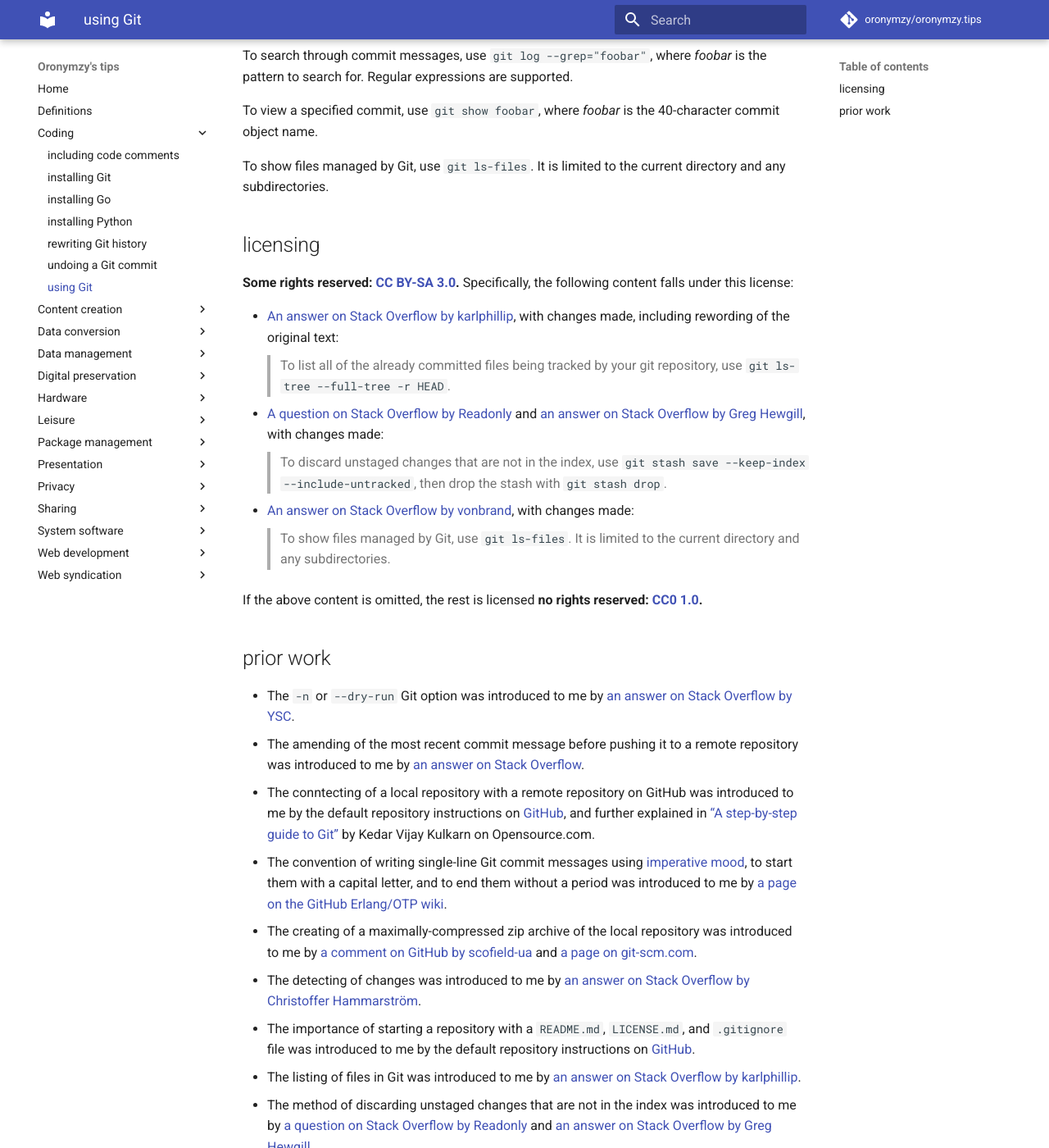
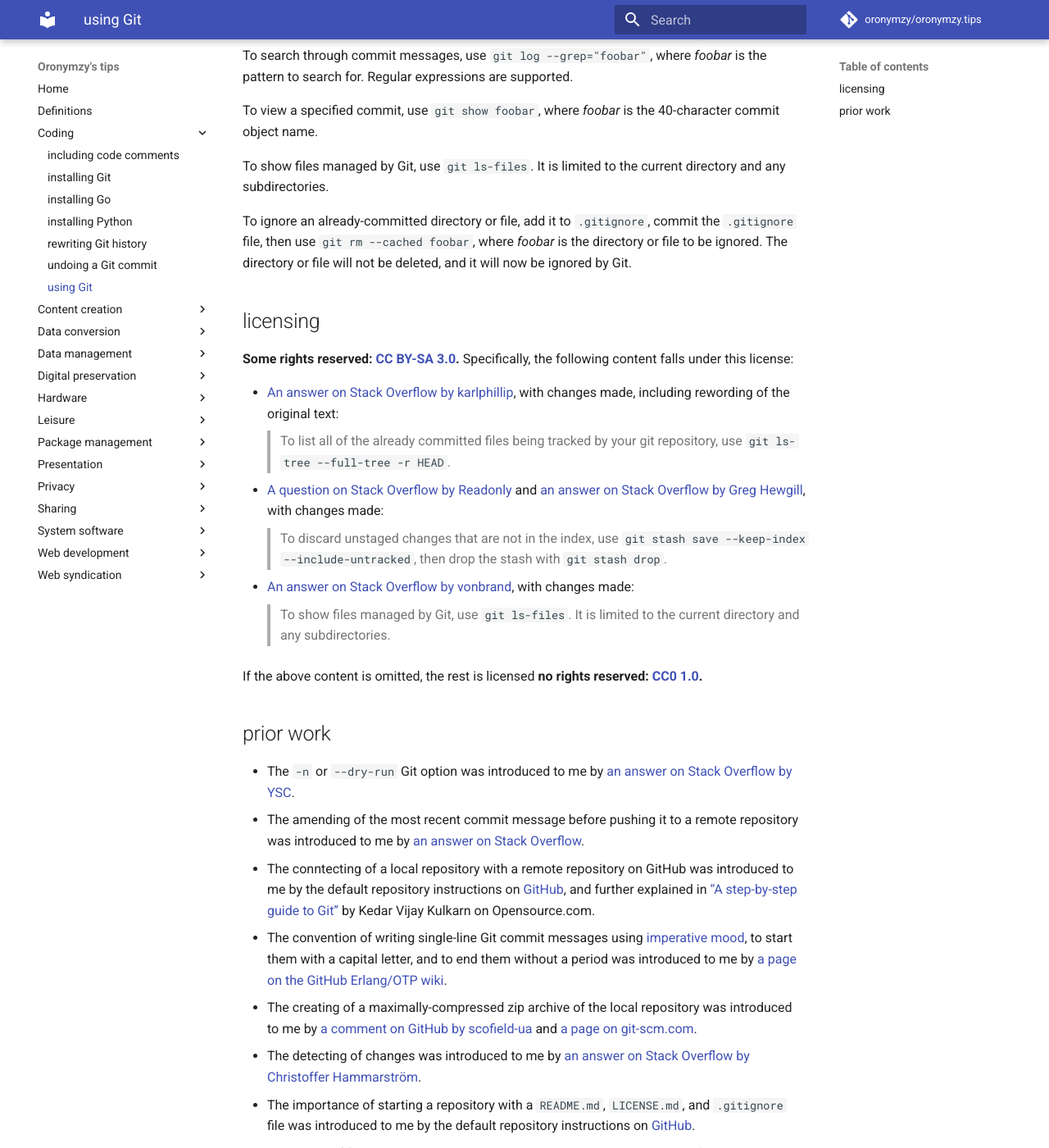
Before and after one commit to oronymzy/tips, an MkDocs documentation site: the page built from docs/usngGit.md, in a window 1280 px wide and 1400 px high, scrolled down 985 px. Shown: the whole window at 82% size. Built offline with MkDocs 1.6.1 and Material for MkDocs 9.7.7, drawn with Linux system fonts in a browser that asks for light colours; comment, search, counter and statistics services are not loaded; some of the changed text lies outside the part shown.

Commit message:
Add method of ignoring an already-committed directory or file

```diff
--- a/docs/usngGit.md
+++ b/docs/usngGit.md
@@ -23,6 +23,8 @@ To view a specified commit, use `git show foobar`, where *foobar* is the 40-char
 
 To show files managed by Git, use `git ls-files`. It is limited to the current directory and any subdirectories.
 
+To ignore an already-committed directory or file, add it to `.gitignore`, commit the `.gitignore` file, then use `git rm --cached foobar`, where *foobar* is the directory or file to be ignored. The directory or file will not be deleted, and it will now be ignored by Git.
+
 ## licensing
 **Some rights reserved: [CC BY-SA 3.0](https://creativecommons.org/licenses/by-sa/3.0/).** Specifically, the following content falls under this license:
 
@@ -45,6 +47,7 @@ If the above content is omitted, the rest is licensed **no rights reserved: [CC0
 - The importance of starting a repository with a `README.md`, `LICENSE.md`, and `.gitignore` file was introduced to me by the default repository instructions on [GitHub](https://github.com/).
 - The listing of files in Git was introduced to me by [an answer on Stack Overflow by karlphillip](https://stackoverflow.com/questions/8533202/list-files-in-local-git-repo/8533413#8533413).
 - The method of discarding unstaged changes that are not in the index was introduced to me by [a question on Stack Overflow by Readonly](https://stackoverflow.com/questions/52704/how-do-i-discard-unstaged-changes-in-git) and [an answer on Stack Overflow by Greg Hewgill](https://stackoverflow.com/questions/52704/how-do-i-discard-unstaged-changes-in-git/52719#52719).
+- The method of ignoring an already-committed directory or file was introduced to me by [an answer on Stack Overflow by manojlds](https://stackoverflow.com/questions/6535362/gitignore-after-commit/6535459#6535459).
 - The method of searching through commit messages was introduced to me by [an answer on Stack Overflow by hobbs](https://stackoverflow.com/questions/3826748/how-to-search-in-commit-messages-using-command-line/3826800#3826800).
 - The method of viewing a specified commit was introduced to me by [an answer on Stack Overflow by Graham Borland](https://stackoverflow.com/questions/7663451/view-a-specific-git-commit/7663506#7663506).
 - The renaming of a shortname of a remote was introduced to me by [a page on git-scm.com](https://git-scm.com/book/en/v2/Git-Basics-Working-with-Remotes#_renaming_and_removing_remotes).
```
